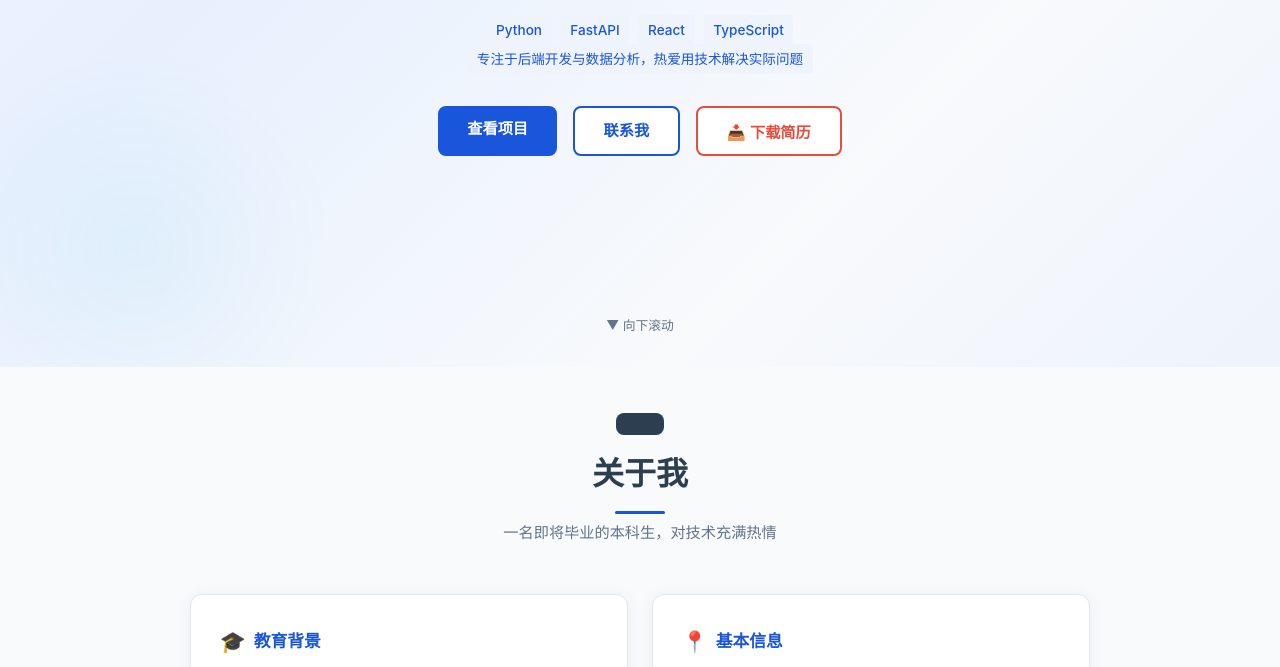
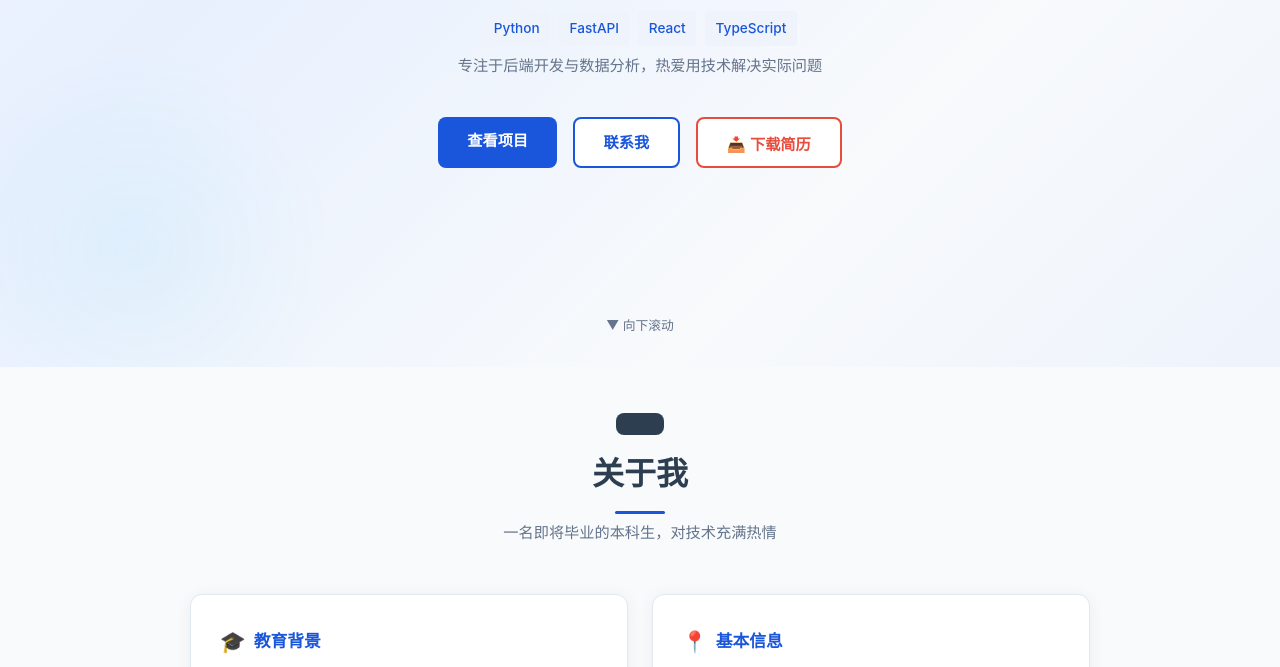
Before and after one commit to qing149/portfolio, a plain HTML site: page index.html in a window 1280 px wide. Shown: the part 433-1100 px from the top of the page. Drawn offline with Linux system fonts and the light colour scheme.

Commit message:
修复标签间距和深色模式文字拥挤问题

```diff
--- a/index.html
+++ b/index.html
@@ -107,8 +107,8 @@ ul{list-style:none}
 .hero-avatar:hover .avatar-overlay{opacity:1}
 .hero h1{font-size:2.8rem;font-weight:800;color:var(--text);margin-bottom:.5rem;letter-spacing:2px}
 .hero .subtitle{font-size:1.15rem;color:var(--text-secondary);margin-bottom:.5rem;font-weight:400}
-.hero .tagline{font-size:.95rem;color:var(--text-secondary);margin-bottom:2rem;line-height:1.8}
-.hero .tagline span{display:inline-block;background:var(--tag-bg);color:var(--primary);padding:.15rem .6rem;border-radius:4px;margin:0 .15rem;font-size:.85rem;font-weight:500}
+.hero .tagline{font-size:.95rem;color:var(--text-secondary);margin-top:.8rem;margin-bottom:2.2rem;line-height:2.2}
+.hero .tagline .tag-badge{display:inline-block;background:var(--tag-bg);color:var(--primary);padding:.18rem .65rem;border-radius:4px;margin:.15rem .15rem;font-size:.85rem;font-weight:500;vertical-align:middle}
 .hero-btns{display:flex;gap:1rem;justify-content:center;flex-wrap:wrap}
 .btn{padding:.65rem 1.8rem;border-radius:8px;font-size:.95rem;font-weight:600;cursor:pointer;transition:all .3s;border:none;display:inline-block}
 .btn-primary{background:var(--primary);color:#fff}
@@ -269,7 +269,7 @@ footer span{color:var(--primary)}
     <h1 data-i18n="hero.name">陈&ensp;凯</h1>
     <p class="subtitle" data-i18n="hero.subtitle">数据科学与大数据技术 · 本科应届</p>
     <p class="tagline">
-      <span>Python</span> <span>FastAPI</span> <span>React</span> <span>TypeScript</span><br>
+      <span class="tag-badge">Python</span> <span class="tag-badge">FastAPI</span> <span class="tag-badge">React</span> <span class="tag-badge">TypeScript</span><br>
       <span data-i18n="hero.tagline">专注于后端开发与数据分析，热爱用技术解决实际问题</span>
     </p>
     <div class="hero-btns">
```
